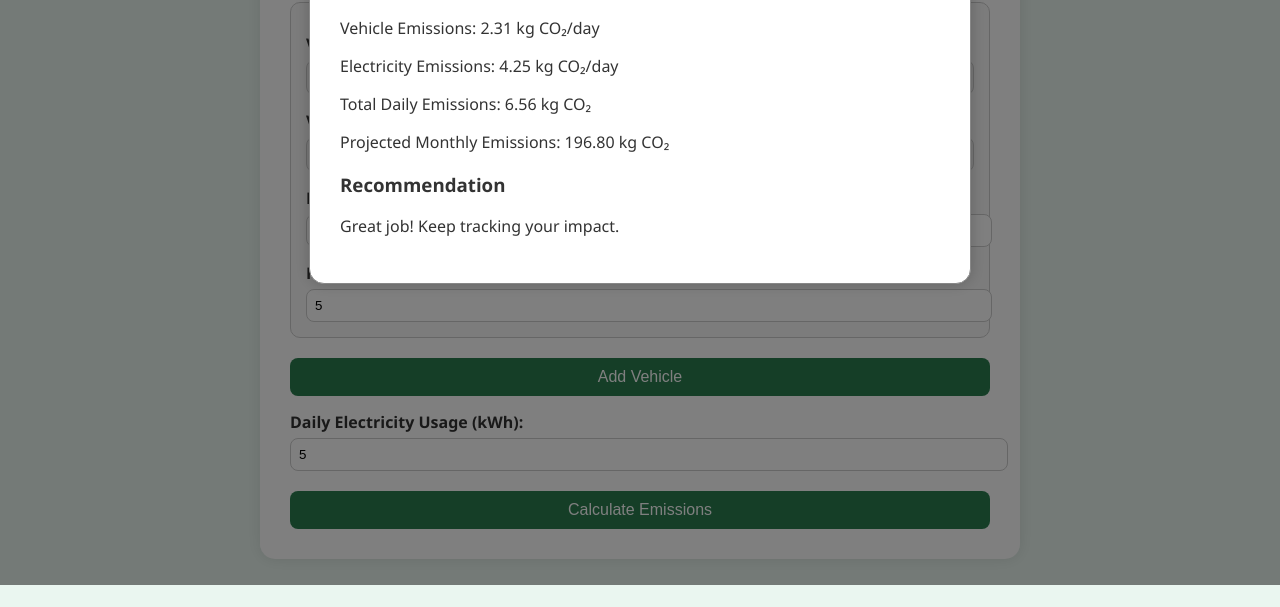
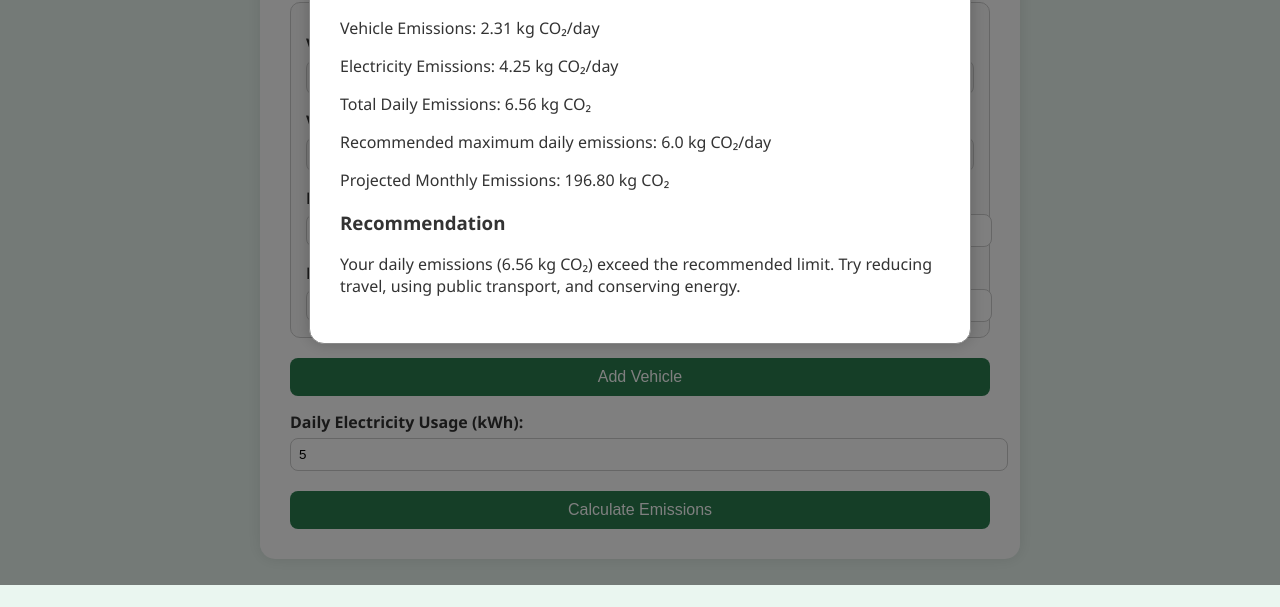
Before and after one commit to Anish-Dharma/EcoTrack, a plain HTML site: page CFtPrt.html in a window 1280 px wide. Both pictures are taken after typing "5", "5", "5" into the empty fields and a click on the button "Calculate Emissions". Shown: the part 215-822 px from the top of the page. Drawn offline with Linux system fonts and the light colour scheme.

Commit message:
Update CFtPrt.html

```diff
--- a/CFtPrt.html
+++ b/CFtPrt.html
@@ -106,7 +106,6 @@
 
     <div id="vehicleContainer">
       <h2>Vehicle Information</h2>
-      <!-- Vehicle inputs will be added here -->
     </div>
     <button onclick="addVehicle()">Add Vehicle</button>
 
@@ -123,6 +122,7 @@
       <p id="carEmission"></p>
       <p id="electricityEmission"></p>
       <p id="totalEmission"></p>
+      <p id="dailyLimit"></p>  <!-- Added to show recommended limit -->
       <p id="monthlyProjection"></p>
       <h3>Recommendation</h3>
       <p id="recommendation"></p>
@@ -163,6 +163,7 @@
 
     function calculateEmissions() {
       let totalCarEmissions = 0;
+      const carbonLimit = 6; // Recommended daily limit in kg CO₂
 
       for (let i = 0; i < vehicleCount; i++) {
         const distance = parseFloat(document.getElementById(`distance${i}`).value);
@@ -172,7 +173,7 @@
         if (isNaN(distance) || isNaN(efficiency)) continue;
 
         let emissionFactor;
-        switch(vehicleType) {
+        switch (vehicleType) {
           case "petrol": emissionFactor = 2.31; break;
           case "diesel": emissionFactor = 2.68; break;
           case "electric": emissionFactor = 0; break;
@@ -194,11 +195,12 @@
       document.getElementById("carEmission").textContent = `Vehicle Emissions: ${totalCarEmissions.toFixed(2)} kg CO₂/day`;
       document.getElementById("electricityEmission").textContent = `Electricity Emissions: ${electricityEmissions.toFixed(2)} kg CO₂/day`;
       document.getElementById("totalEmission").textContent = `Total Daily Emissions: ${totalEmissions.toFixed(2)} kg CO₂`;
+      document.getElementById("dailyLimit").textContent = `Recommended maximum daily emissions: ${carbonLimit.toFixed(1)} kg CO₂/day`;
       document.getElementById("monthlyProjection").textContent = `Projected Monthly Emissions: ${monthlyProjection.toFixed(2)} kg CO₂`;
 
       let recommendation = "Great job! Keep tracking your impact.";
-      if (totalEmissions > 10) {
-        recommendation = "Try using public transport twice a week to reduce your carbon footprint by ~20%.";
+      if (totalEmissions > carbonLimit) {
+        recommendation = `Your daily emissions (${totalEmissions.toFixed(2)} kg CO₂) exceed the recommended limit. Try reducing travel, using public transport, and conserving energy.`;
       } else if (electricity > 15) {
         recommendation = "Consider switching to energy-efficient appliances to lower electricity use.";
       }
@@ -214,7 +216,6 @@
       }
     }
 
-    // Add initial vehicle input
     window.onload = () => addVehicle();
   </script>
 
```
